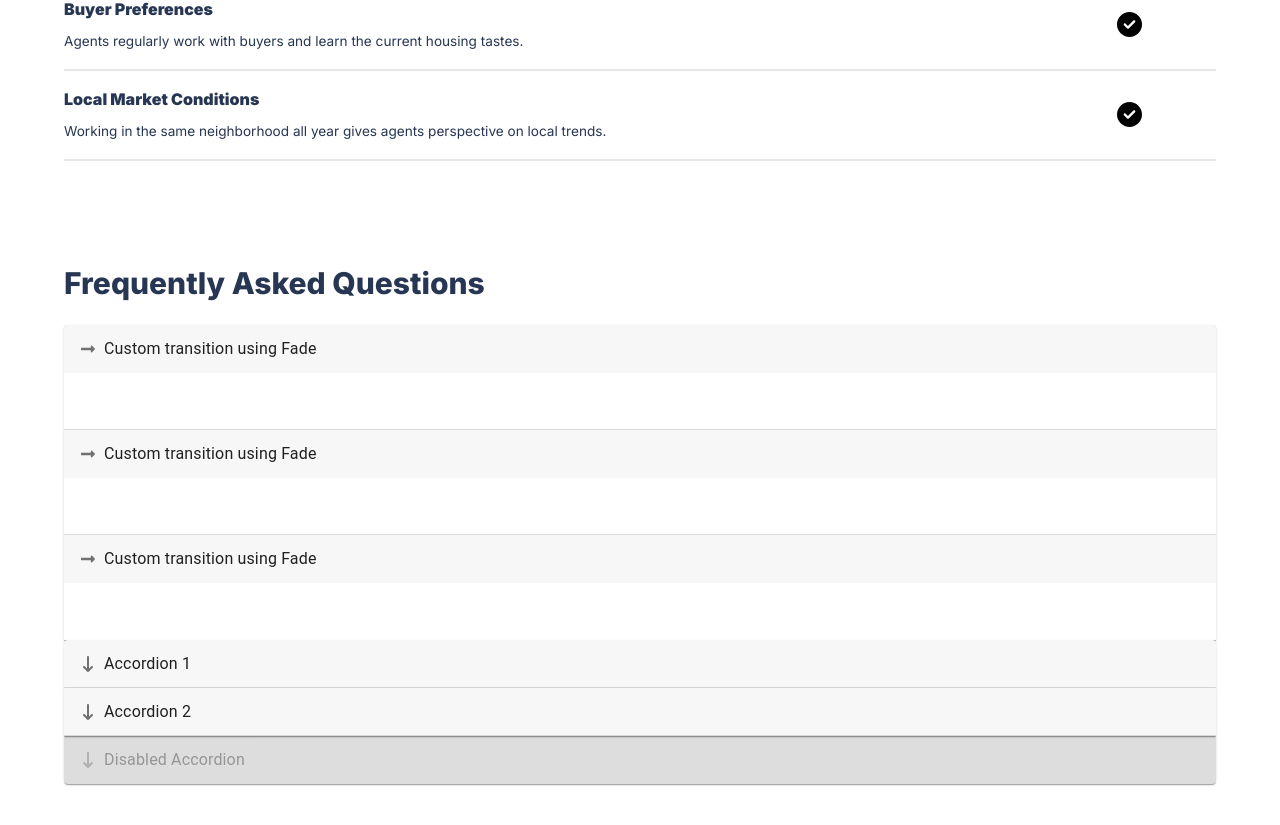
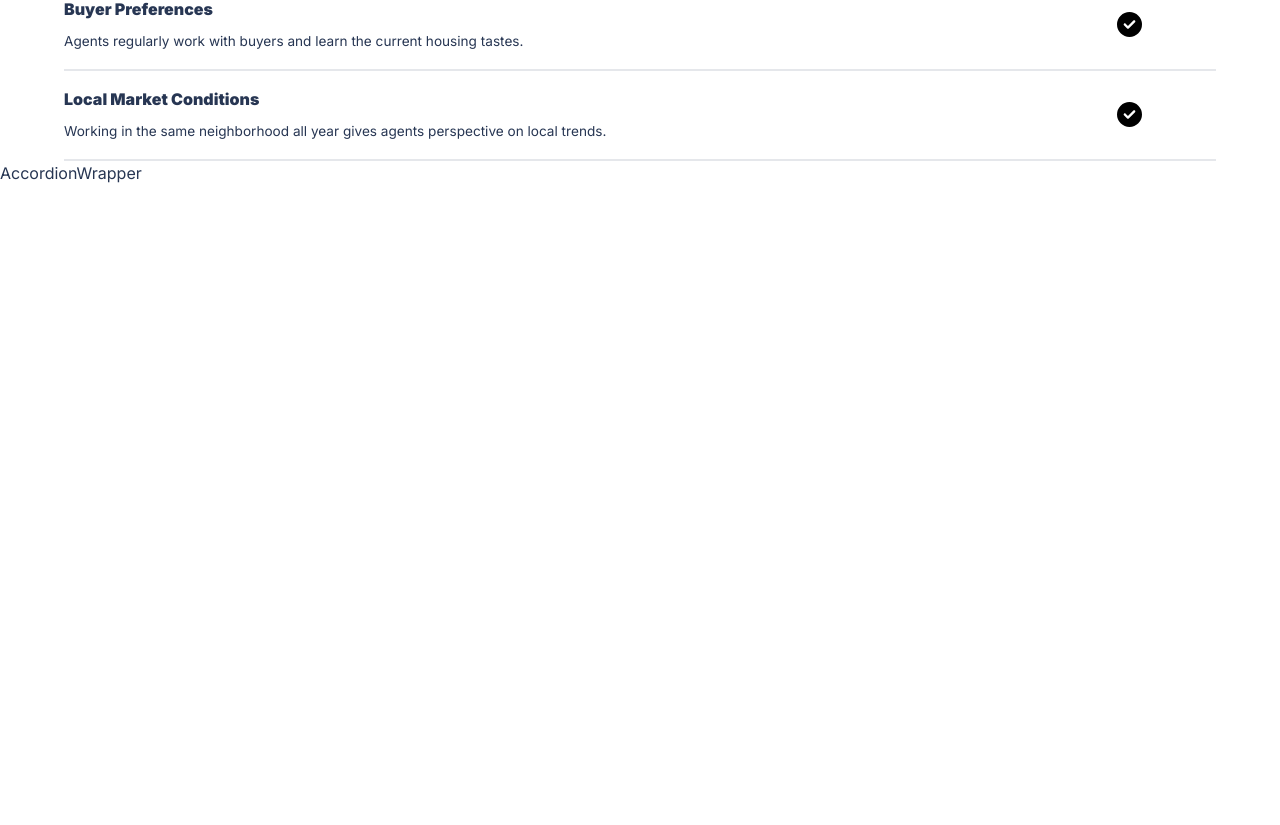
Before and after one commit to Harkanni/real-estate-management-app, a Next.js app: page / in a window 1280 px wide. Shown: the part 3026-3851 px from the top of the page. After the commit the page ends 3211 px from the top, so only its background shows below. Built offline with nearby package versions, Linux system fonts and the light colour scheme.

Commit message:
Accordion --temp

```diff
--- a/app/page.tsx
+++ b/app/page.tsx
@@ -11,6 +11,7 @@ import EvaluationComponent from "@/components/EvaluationComponent";
 import HomeValueEstimateInfo from "@/components/HomeValueEstimateInfo";
 import Comparison from "@/components/Comparison";
 import FrequentlyAskedQuestion from "@/components/FrequentlyAskedQuestion";
+import AccordionWrapper from "@/components/AccordionWrapper";
 
 export default function Home() {
    return (
@@ -54,7 +55,9 @@ export default function Home() {
 
             <Comparison />
 
-            <FrequentlyAskedQuestion />
+            {/* <FrequentlyAskedQuestion /> */}
+
+            <AccordionWrapper />
 
          </MainComponentWrapper>
       </main>
--- /dev/null
+++ b/components/AccordionWrapper.tsx
@@ -0,0 +1,9 @@
+import React from 'react'
+
+const AccordionWrapper = () => {
+  return (
+    <div>AccordionWrapper</div>
+  )
+}
+
+export default AccordionWrapper
```
